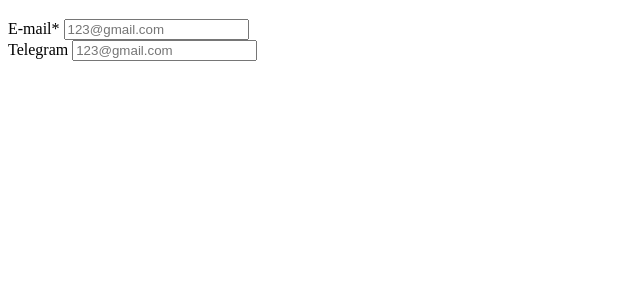
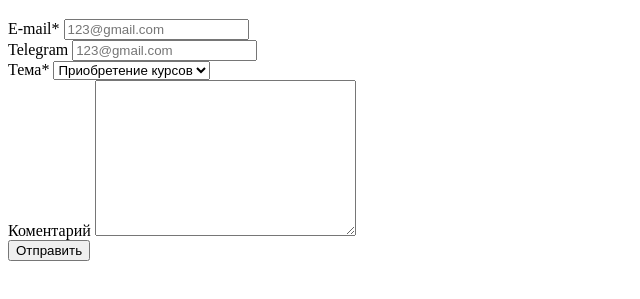
Before and after one commit to KushnaryowPavel/Verst, a plain HTML site: page drafts.html in a window 1280 px wide. Shown: the part 61-360 px from the top of the page, without its empty margins (0-640 px from the left). Drawn offline with Linux system fonts and the light colour scheme.

Commit message:
I make HW

```diff
--- a/drafts.html
+++ b/drafts.html
@@ -27,6 +27,19 @@
         name="email"
         id="email" >
     </div>
+    <div>
+      <label for="topic">Тема*</label>
+      <select name="topic" id="topic">
+        <option value="1" selected>Приобретение курсов</option>
+        <option value="2">Что-то ещё 1</option>
+        <option value="3">Что-то ещё 2</option>
+      </select>
+    </div>
+    <div>
+      <label for="text">Коментарий</label>
+      <textarea name="text" id="text" cols="30" rows="10"></textarea>
+    </div>
+    <button>Отправить</button>
   </form>
 </body>
 </html>
```
